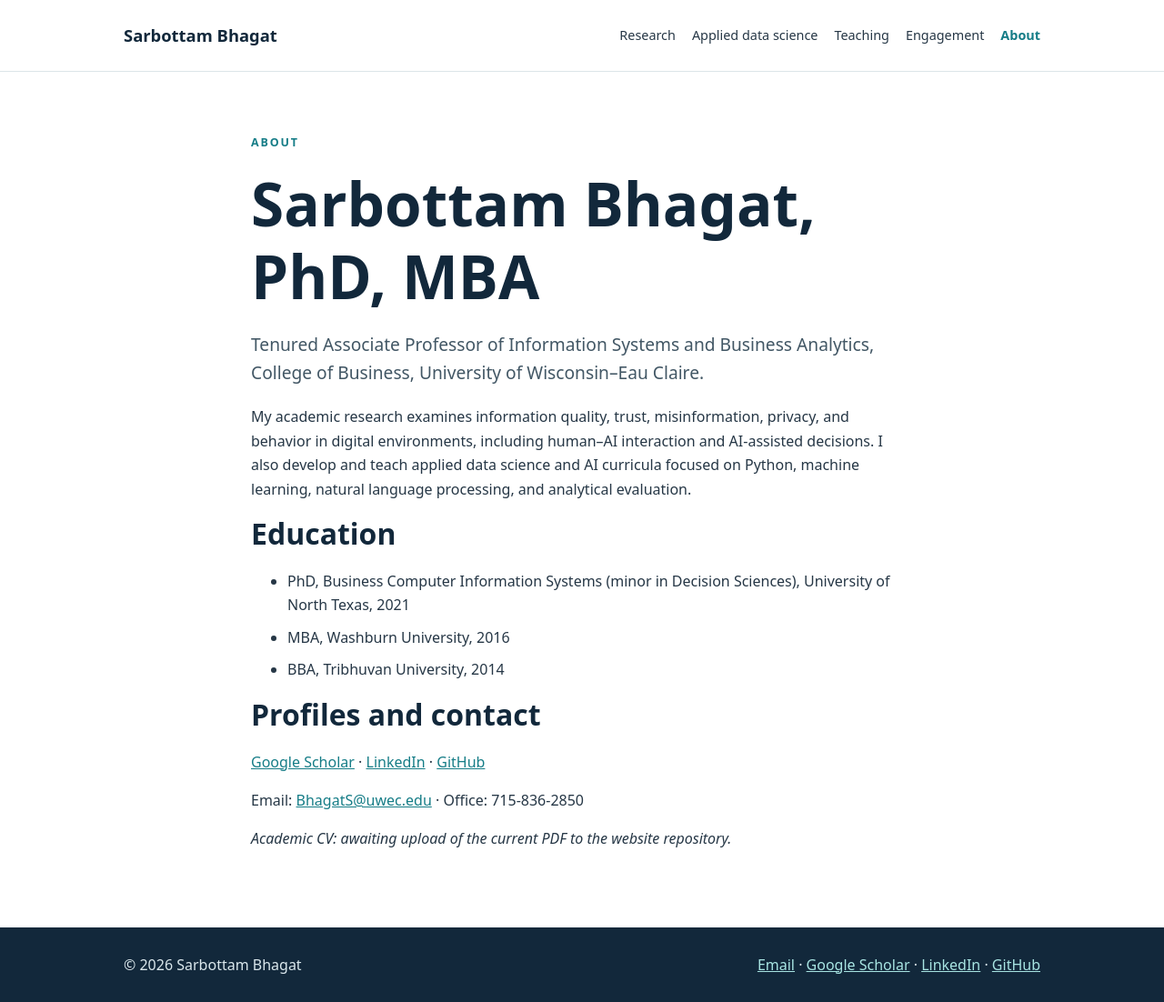
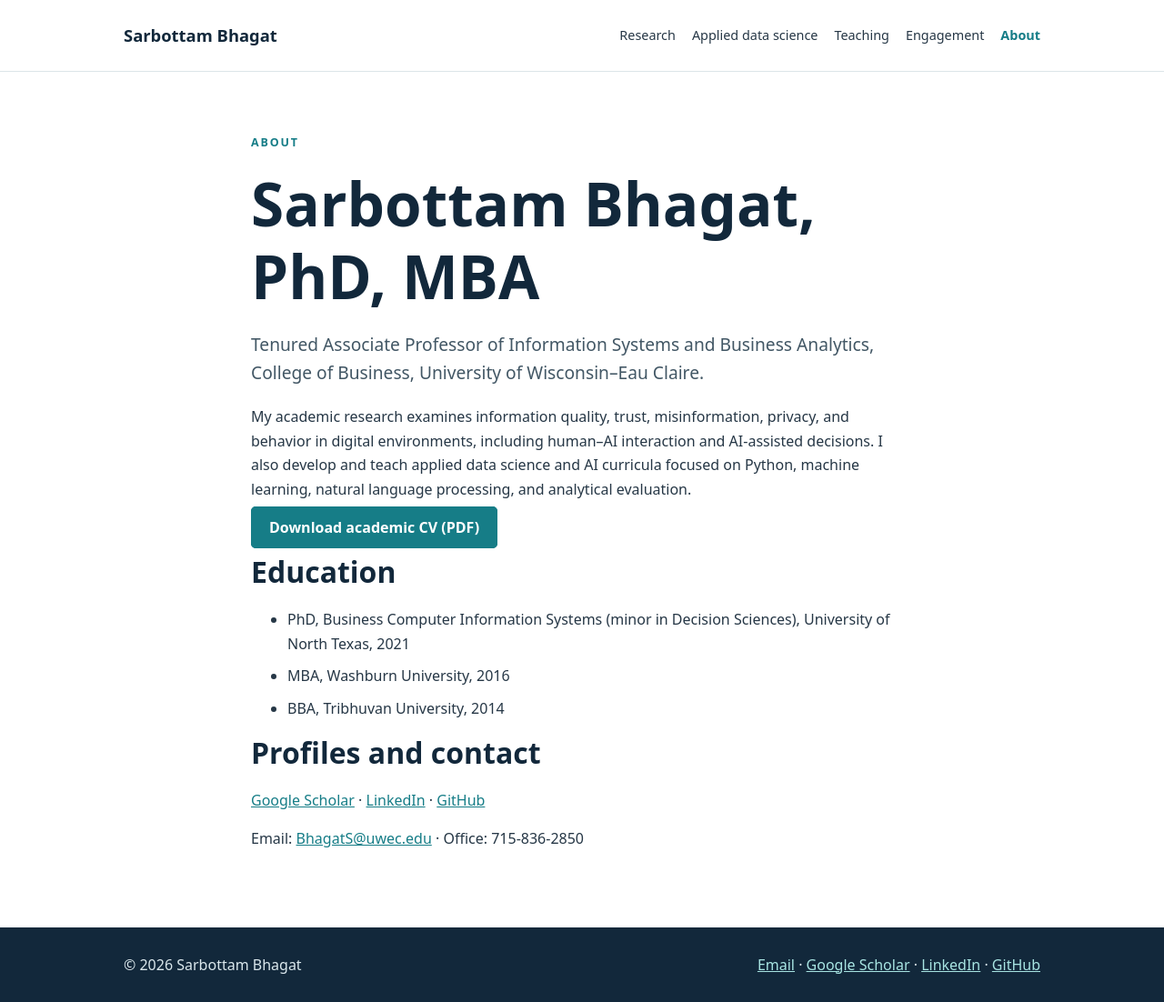
Before and after one commit to sarbottambhagat/sarbottambhagat.github.io, a Jekyll site: the page built from about.md, in a window 1280 px wide. Shown: the whole page at 91% size. Built offline with Jekyll 4.4.1, drawn with Linux system fonts in a browser that asks for light colours.

Commit message:
Integrate uploaded portrait and CV into website

```diff
--- a/about.md
+++ b/about.md
@@ -4,4 +4,4 @@ title: About & CV
 slug: about
 permalink: /about/
 ---
-<section class="section"><div class="wrap content"><div class="eyebrow">About</div><h1>Sarbottam Bhagat, PhD, MBA</h1><p class="lead">Tenured Associate Professor of Information Systems and Business Analytics, College of Business, University of Wisconsin–Eau Claire.</p><p>My academic research examines information quality, trust, misinformation, privacy, and behavior in digital environments, including human–AI interaction and AI-assisted decisions. I also develop and teach applied data science and AI curricula focused on Python, machine learning, natural language processing, and analytical evaluation.</p><h2>Education</h2><ul><li>PhD, Business Computer Information Systems (minor in Decision Sciences), University of North Texas, 2021</li><li>MBA, Washburn University, 2016</li><li>BBA, Tribhuvan University, 2014</li></ul><h2>Profiles and contact</h2><p><a href="https://scholar.google.com/citations?user=XibMQWIAAAAJ&hl=en">Google Scholar</a> · <a href="https://www.linkedin.com/in/sarbottamb/">LinkedIn</a> · <a href="https://github.com/sarbottambhagat">GitHub</a></p><p>Email: <a href="mailto:BhagatS@uwec.edu">BhagatS@uwec.edu</a> · Office: 715-836-2850</p><p><em>Academic CV: awaiting upload of the current PDF to the website repository.</em></p></div></section>
+<section class="section"><div class="wrap content"><div class="eyebrow">About</div><h1>Sarbottam Bhagat, PhD, MBA</h1><p class="lead">Tenured Associate Professor of Information Systems and Business Analytics, College of Business, University of Wisconsin–Eau Claire.</p><p>My academic research examines information quality, trust, misinformation, privacy, and behavior in digital environments, including human–AI interaction and AI-assisted decisions. I also develop and teach applied data science and AI curricula focused on Python, machine learning, natural language processing, and analytical evaluation.</p><p><a class="btn primary" href="{{ '/assets/css/Bhagat_CV.pdf' | relative_url }}" download>Download academic CV (PDF)</a></p><h2>Education</h2><ul><li>PhD, Business Computer Information Systems (minor in Decision Sciences), University of North Texas, 2021</li><li>MBA, Washburn University, 2016</li><li>BBA, Tribhuvan University, 2014</li></ul><h2>Profiles and contact</h2><p><a href="https://scholar.google.com/citations?user=XibMQWIAAAAJ&hl=en">Google Scholar</a> · <a href="https://www.linkedin.com/in/sarbottamb/">LinkedIn</a> · <a href="https://github.com/sarbottambhagat">GitHub</a></p><p>Email: <a href="mailto:BhagatS@uwec.edu">BhagatS@uwec.edu</a> · Office: 715-836-2850</p></div></section>
```
